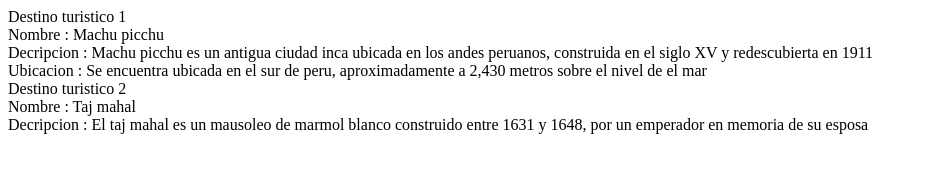
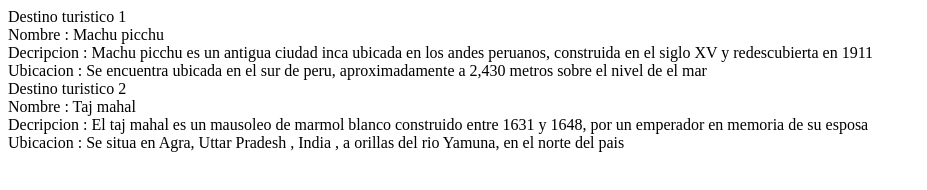
Before and after one commit to MauroC18/punto2_parcial, a plain HTML site: page index.html in a window 1280 px wide. Shown: the whole page, without its empty margins (0-927 px from the left). Drawn offline with Linux system fonts and the light colour scheme.

Commit message:
Ubicacion

```diff
--- a/index.html
+++ b/index.html
@@ -14,5 +14,6 @@
     <div>Destino turistico 2</div>
     <div>Nombre : Taj mahal</div>
     <div>Decripcion : El taj mahal es un mausoleo de marmol blanco construido entre 1631 y 1648, por un emperador en memoria de su esposa</div>
+    <div>Ubicacion : Se situa en Agra, Uttar Pradesh , India , a orillas del rio Yamuna, en el norte del pais </div>
 </body>
 </html>
```
